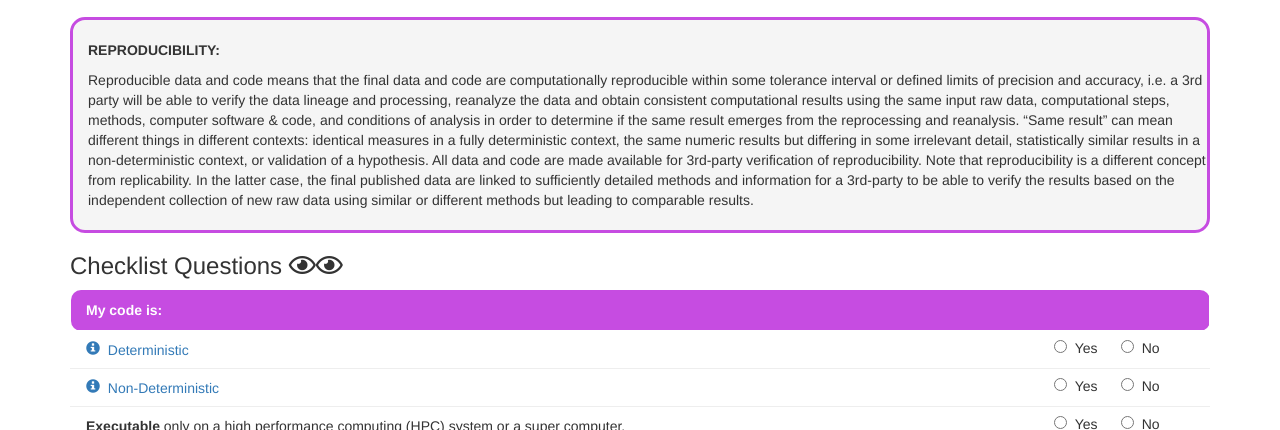
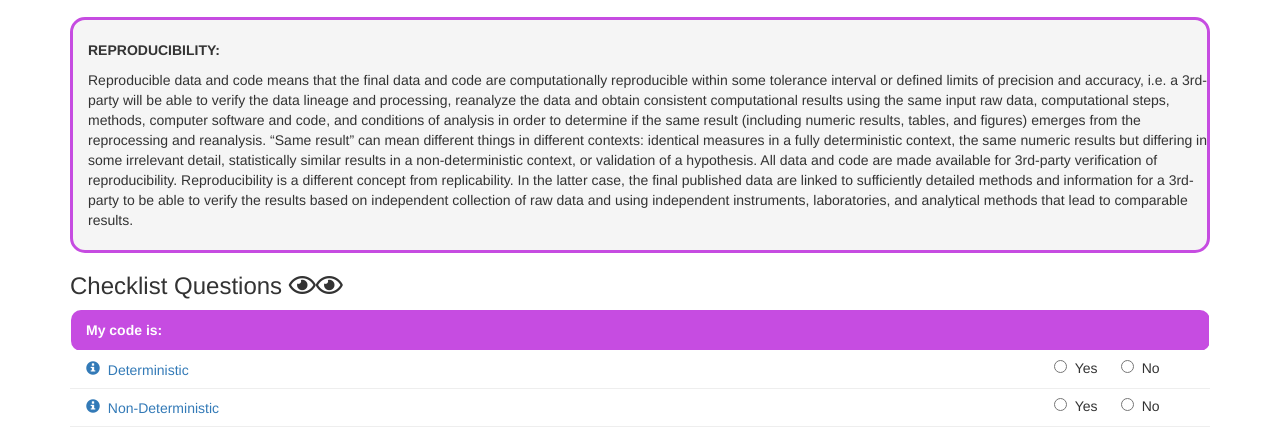
Before and after one commit to FAIRERdata/FAIRER-Aware-REPRODUCIBILITY-Assessment, a plain HTML site: page index.html in a window 1280 px wide. Shown: the part 785-1215 px from the top of the page. Drawn offline with nearby package versions, Linux system fonts and the light colour scheme.

Commit message:
Update definition.html

```diff
--- a/index.html
+++ b/index.html
@@ -404,27 +404,14 @@
                 <p>
                     <b>REPRODUCIBILITY:</b>
                 </p>
-                <p>Reproducible data and code means that the final data and code are computationally reproducible within
-                    some
-                    tolerance interval or defined limits of precision and accuracy, i.e. a 3rd party will be able to
-                    verify the
-                    data lineage and processing, reanalyze the data and obtain consistent computational results using
-                    the same
-                    input raw data, computational steps, methods, computer software & code, and conditions of analysis in order to
-                    determine if the same result emerges from the reprocessing and reanalysis. “Same result” can mean
-                    different
-                    things in different contexts: identical measures in a fully deterministic context, the same numeric
-                    results
-                    but differing in some irrelevant detail, statistically similar results in a non-deterministic
-                    context, or
-                    validation of a hypothesis. All data and code are made available for 3rd-party verification of
-                    reproducibility. Note that reproducibility is a different concept from replicability. In the latter
-                    case,
-                    the final published data are linked to sufficiently detailed methods and information for a 3rd-party
-                    to be
-                    able to verify the results based on the independent collection of new raw data using similar or
-                    different
-                    methods but leading to comparable results.
+                <p>Reproducible data and code means that the final data and code are computationally reproducible within some tolerance interval or defined limits of precision and accuracy,
+                    i.e. a 3rd-party will be able to verify the data lineage and processing, reanalyze the data and obtain consistent computational results using the same input raw data,
+                    computational steps, methods, computer software and code, and conditions of analysis in order to determine if the same result (including numeric results, tables,
+                    and figures) emerges from the reprocessing and reanalysis. “Same result” can mean different things in different contexts: identical measures in a fully deterministic
+                    context, the same numeric results but differing in some irrelevant detail, statistically similar results in a non-deterministic context, or validation of a hypothesis.
+                    All data and code are made available for 3rd-party verification of reproducibility. Reproducibility is a different concept from replicability. In the latter case,
+                    the final published data are linked to sufficiently detailed methods and information for a 3rd-party to be able
+                    to verify the results based on independent collection of raw data and using independent instruments, laboratories, and analytical methods that lead to comparable results.
                 </p>
             </div>
 
```
